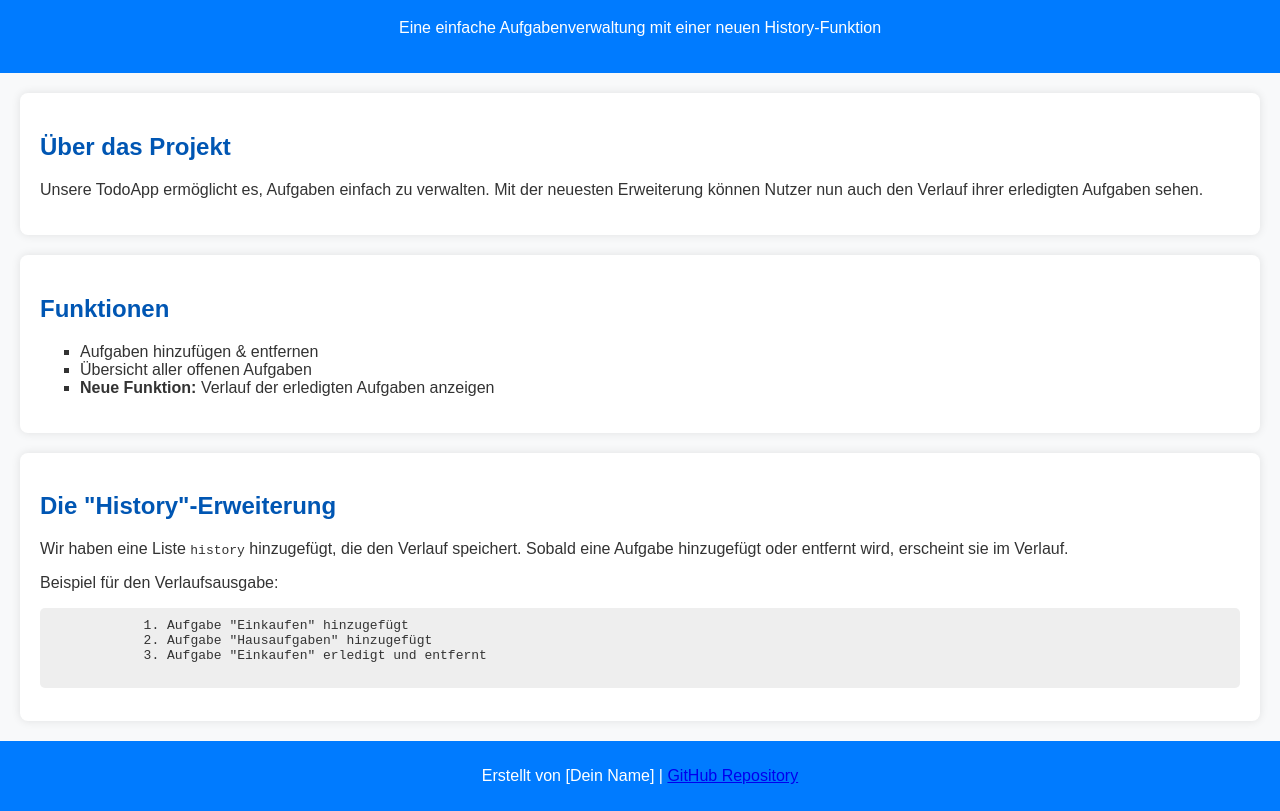
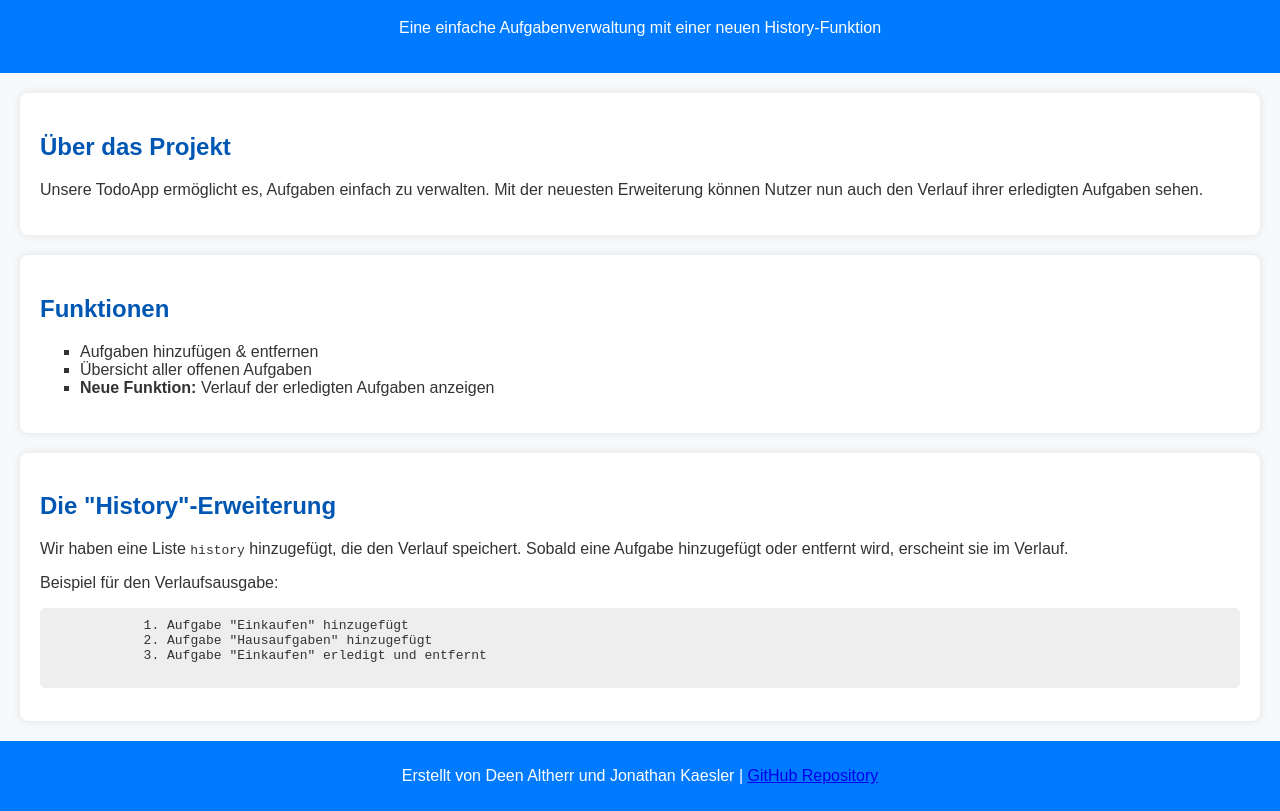
Before and after one commit to kaeslerjonathan/todoappAzure, a plain HTML site: page index.html in a window 1280 px wide. Shown: the part 81-892 px from the top of the page. Drawn offline with Linux system fonts and the light colour scheme.

Commit message:
1.3.1 Update index.html

```diff
--- a/index.html
+++ b/index.html
@@ -38,7 +38,7 @@
     </section>
 
     <footer>
-        <p>Erstellt von [Dein Name] | <a href="https://github.com/kaeslerjonathan/TodoApp">GitHub Repository</a></p>
+        <p>Erstellt von Deen Altherr und Jonathan Kaesler | <a href="https://github.com/kaeslerjonathan/TodoApp">GitHub Repository</a></p>
     </footer>
 </body>
 </html>
```
